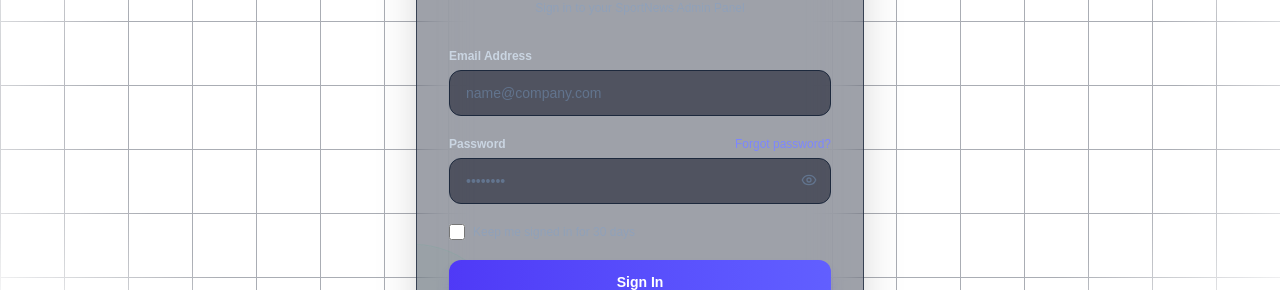
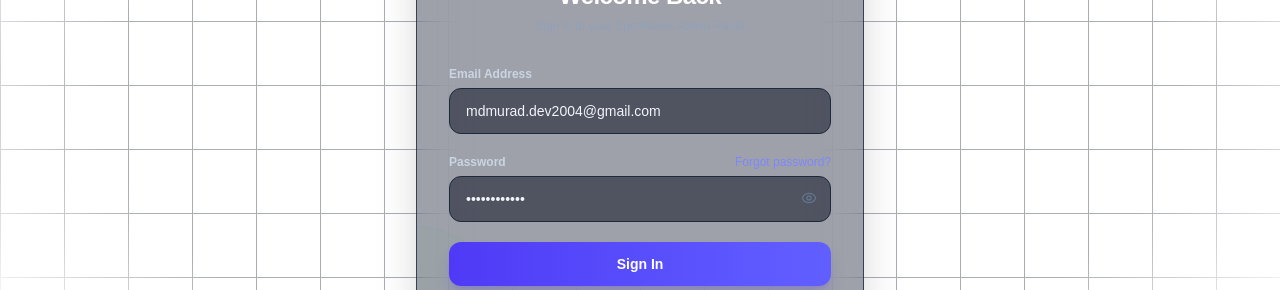
Before and after one commit to murad403/sport-news-admin, a Next.js app: page /en/auth/sign-in in a window 1280 px wide. Shown: the part 299-589 px from the top of the page. Built offline with nearby package versions, Linux system fonts and the light colour scheme; no server answers.

Commit message:
feat: implement authentication sign-in page and admin module route structure

```diff
--- a/src/app/[lang]/admin/page.tsx
+++ b/src/app/[lang]/admin/page.tsx
@@ -1,4 +1,3 @@
-import React from "react";
 import DashboardPage from "@/components/admin/dashboard/DashboardPage";
 
 export default function DashboardRoutePage() {
--- a/src/app/[lang]/admin/sports-categories/page.tsx
+++ b/src/app/[lang]/admin/sports-categories/page.tsx
@@ -1,5 +1,4 @@
 import SportsCategoriesPage from '@/components/admin/sports-categories/SportsCategoriesPage'
-import React from 'react'
 
 const page = () => {
   return (
--- a/src/app/[lang]/admin/user-management/page.tsx
+++ b/src/app/[lang]/admin/user-management/page.tsx
@@ -1,4 +1,3 @@
-import React from "react";
 import UserManagementPage from "@/components/admin/user-management/UserManagementPage";
 
 const UserManagementRoutePage = () => {
--- a/src/app/[lang]/auth/sign-in/page.tsx
+++ b/src/app/[lang]/auth/sign-in/page.tsx
@@ -1,9 +1,7 @@
 "use client";
-
 import React, { useState } from "react";
 import { useForm } from "react-hook-form";
 import { zodResolver } from "@hookform/resolvers/zod";
-import * as z from "zod";
 import { useRouter, useParams } from "next/navigation";
 import Link from "next/link";
 import { Eye, EyeOff, ShieldAlert, BookOpen } from "lucide-react";
@@ -24,9 +22,8 @@ export default function SignInPage() {
   const { register, handleSubmit, formState: { errors } } = useForm<LoginFormValues>({
     resolver: zodResolver(loginSchema),
     defaultValues: {
-      email: "",
-      password: "",
-      rememberMe: false,
+      email: "mdmurad.dev2004@gmail.com",
+      password: "12345%%murad"
     },
   });
 
@@ -36,13 +33,8 @@ export default function SignInPage() {
         email: data.email,
         password: data.password,
       }).unwrap();
-
-      // Save tokens in cookies using saveToken helper function
       await saveToken(response.access, response.refresh);
-
       toast("Sign in successful!", "success");
-
-      // Redirect to /en/admin dashboard page
       router.push(`/${lang}/admin`);
     } catch (error: any) {
       const errorMsg = error?.data?.detail || error?.data?.message || "Invalid credentials. Please try again.";
@@ -132,23 +124,6 @@ export default function SignInPage() {
           )}
         </div>
 
-        {/* Remember Me */}
-        <div className="flex items-center">
-          <input
-            id="remember-me"
-            type="checkbox"
-            disabled={loading}
-            className="w-4 h-4 rounded bg-slate-950 border border-slate-800 text-indigo-600 focus:ring-indigo-500/30 focus:ring-offset-slate-900 focus:ring-2"
-            {...register("rememberMe")}
-          />
-          <label
-            htmlFor="remember-me"
-            className="ml-2 text-xs text-slate-400 select-none cursor-pointer"
-          >
-            Keep me signed in for 30 days
-          </label>
-        </div>
-
         {/* Submit Button */}
         <button
           type="submit"
```
